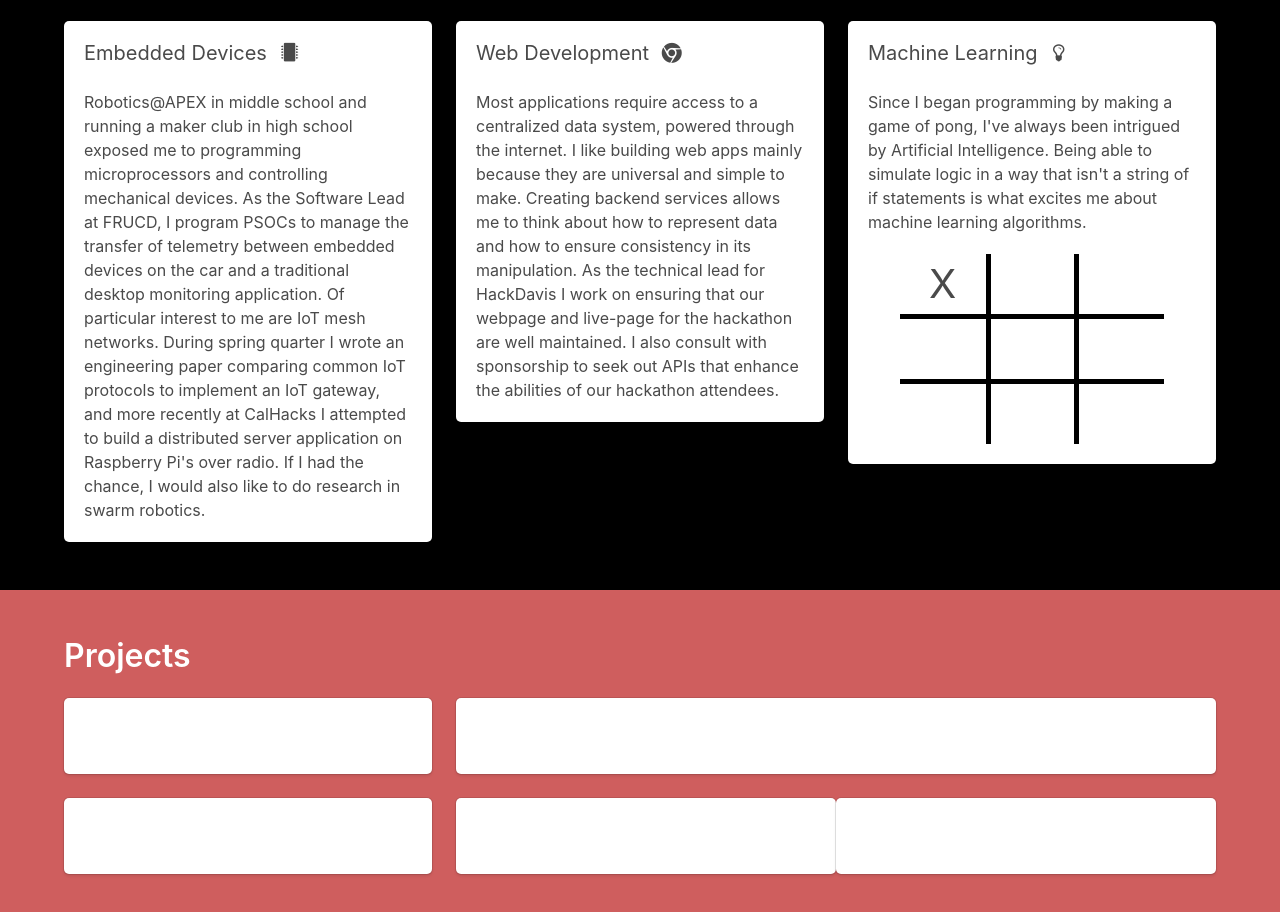
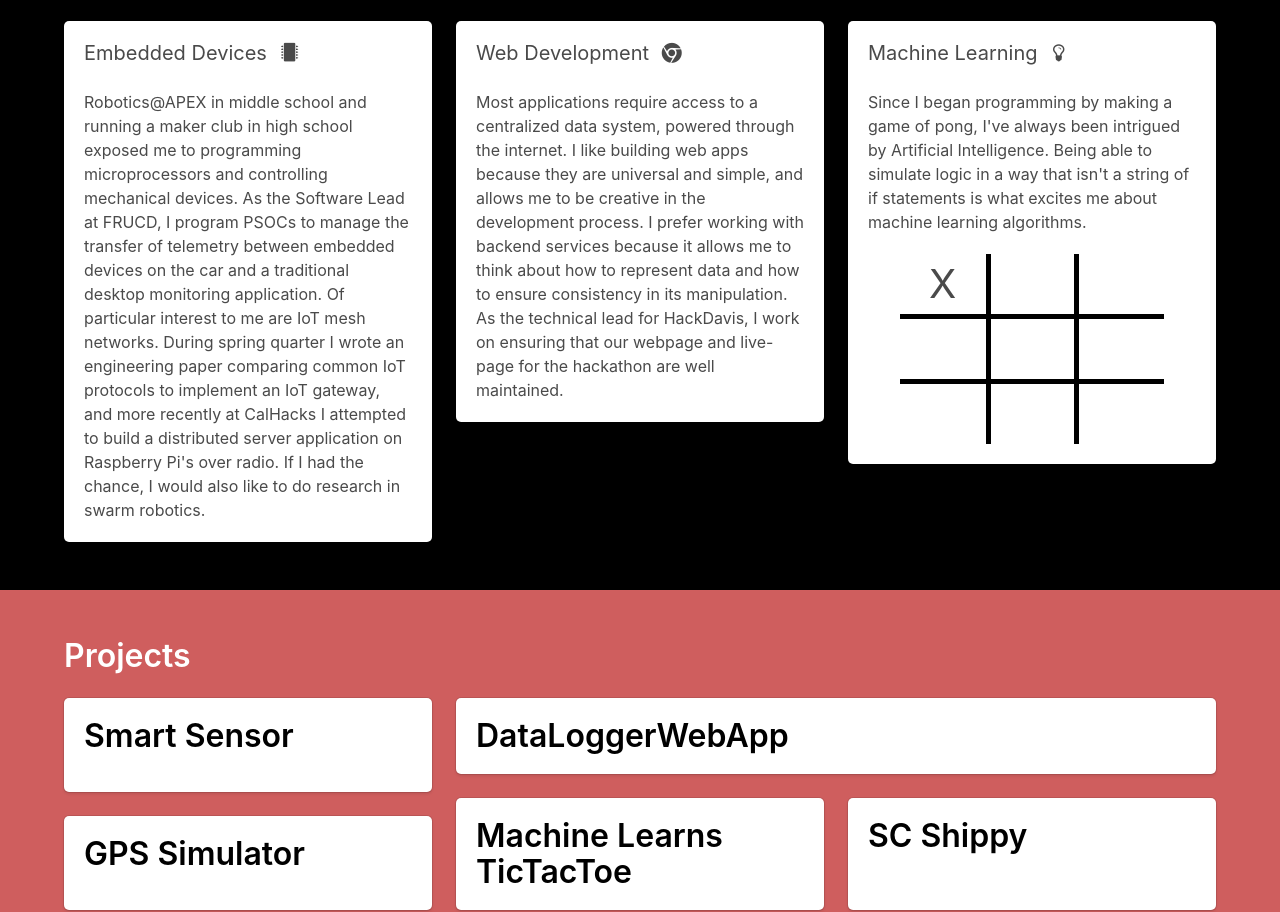
Before and after one commit to klanmiko/klanmiko.github.io, a website: page index.html in a window 1280 px wide. Shown: the part 724-1636 px from the top of the page. Drawn offline with nearby package versions, Linux system fonts and the light colour scheme; a script that the page names is missing.

Commit message:
titles for projects

```diff
--- a/index.html
+++ b/index.html
@@ -193,7 +193,7 @@
                 <div class="column">
                    <div class="box">
                         <h2 class="subtitle">Web Development <span class="icon"><i class="fa fa-chrome" aria-hidden="true"></i></span></h2>
-                        <p>Most applications require access to a centralized data system, powered through the internet. I like building web apps mainly because they are universal and simple to make. Creating backend services allows me to think about how to represent data and how to ensure consistency in its manipulation. As the technical lead for HackDavis I work on ensuring that our webpage and live-page for the hackathon are well maintained. I also consult with sponsorship to seek out APIs that enhance the abilities of our hackathon attendees.</p>
+                        <p>Most applications require access to a centralized data system, powered through the internet. I like building web apps because they are universal and simple, and allows me to be creative in the development process.  I prefer working with backend services because it allows me to think about how to represent data and how to ensure consistency in its manipulation. As the technical lead for HackDavis, I work on ensuring that our webpage and live-page for the hackathon are well maintained. </p>
                    </div>
                 </div>
                 <div class="column">
@@ -234,7 +234,7 @@
             </div>
         </div>
     </section>
-    <section class="section is-primary">
+    <section class="section is-primary projects">
             <div class="container">
                 <h1 class="title">Projects</h1>
                 <div class="tiles">
@@ -250,15 +250,19 @@
                         <div class="tile is-vertical">
                             <div class="tile is-parent">
                                 <div class="tile is-child box">
-
+                                    <h1 class="title">DataLoggerWebApp</h1>
                                 </div>
                             </div>
-                            <div class="tile is-parent">
-                                <div class="tile is-child box">
-
+                            <div class="tile">
+                                <div class="tile is-parent">
+                                    <div class="tile is-child box">
+                                        <h1 class="title">Machine Learns TicTacToe</h1>
+                                    </div>
                                 </div>
-                                <div class="tile is-child box">
-
+                                <div class="tile is-parent">
+                                    <div class="tile is-child box">
+                                        <h1 class="title">SC Shippy</h1>
+                                    </div>
                                 </div>
                             </div>
                         </div>
--- a/styles.css
+++ b/styles.css
@@ -104,3 +104,6 @@ td:empty:after{
 td:hover {
     cursor: pointer;
 }
+section.projects .box > .title{
+    color: black !important;
+}
```
